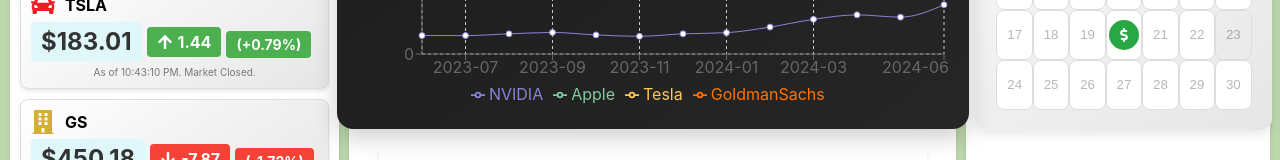
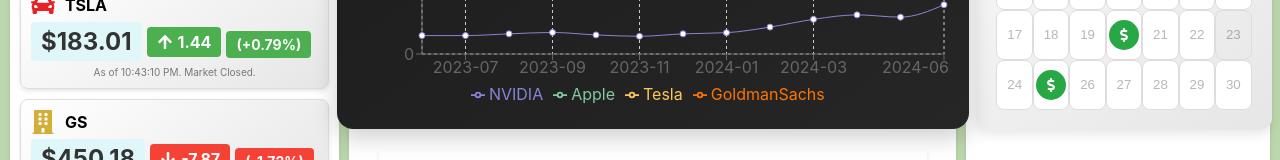
Before and after one commit to Atri-lab/Investofolio, a React (Create React App) app: page / in a window 1280 px wide. Shown: the part 1202-1362 px from the top of the page. Built offline with nearby package versions, Linux system fonts and the light colour scheme.

Commit message:
fixed bug with calandar

```diff
--- a/src/components/IndustryCalendar.tsx
+++ b/src/components/IndustryCalendar.tsx
@@ -20,15 +20,43 @@
     }
   };
 
-  const tileContent = ({ date, view }: { date: Date; view: string }) => {
-    if (view === 'month') {
+  const tileContent = ({ date: tileDate, view }: { date: Date; view: string }) => {
+    if (view === 'month' && date) {
       const events = [
-        { date: 2, event: 'Apple Q3 Start' },
-        { date: 15, event: 'NVIDIA Investor Meeting' },
-        { date: 20, event: 'Tesla Earnings Call' },
+        // June 2024
+        { date: 2, month: 5, year: 2024, event: 'Apple Q3 Start' },
+        { date: 15, month: 5, year: 2024, event: 'NVIDIA Investor Meeting' },
+        { date: 20, month: 5, year: 2024, event: 'Tesla Earnings Call' },
+        { date: 25, month: 5, year: 2024, event: 'Goldman Sachs Earnings Call' },
+
+        // July 2024
+        { date: 5, month: 6, year: 2024, event: 'Apple Q3 Mid' },
+        { date: 10, month: 6, year: 2024, event: 'NVIDIA Q2 Start' },
+        { date: 18, month: 6, year: 2024, event: 'Tesla Investor Meeting' },
+        { date: 22, month: 6, year: 2024, event: 'Goldman Sachs Q3 Start' },
+
+        // August 2024
+        { date: 7, month: 7, year: 2024, event: 'Apple Q3 End' },
+        { date: 12, month: 7, year: 2024, event: 'NVIDIA Earnings Call' },
+        { date: 15, month: 7, year: 2024, event: 'Tesla Q3 Start' },
+        { date: 25, month: 7, year: 2024, event: 'Goldman Sachs Investor Meeting' },
+
+        // September 2024
+        { date: 3, month: 8, year: 2024, event: 'Apple Q4 Start' },
+        { date: 8, month: 8, year: 2024, event: 'NVIDIA Investor Meeting' },
+        { date: 20, month: 8, year: 2024, event: 'Tesla Earnings Call' },
+        { date: 28, month: 8, year: 2024, event: 'Goldman Sachs Earnings Call' },
       ];
 
-      const event = events.find((e) => e.date === date.getDate());
+      const currentMonth = date.getMonth();
+      const currentYear = date.getFullYear();
+
+      const event = events.find(
+        (e) =>
+          e.date === tileDate.getDate() &&
+          e.month === currentMonth &&
+          e.year === currentYear
+      );
       if (event) {
         return (
           <div className="event-marker" title={event.event}>
@@ -54,7 +82,7 @@
         </button>
       </div>
       <Calendar
-        onChange={() => {}}  // No-op to disable date selection
+        onChange={() => {}} // No-op to disable date selection
         value={date}
         tileContent={tileContent}
         nextLabel={null}
```
